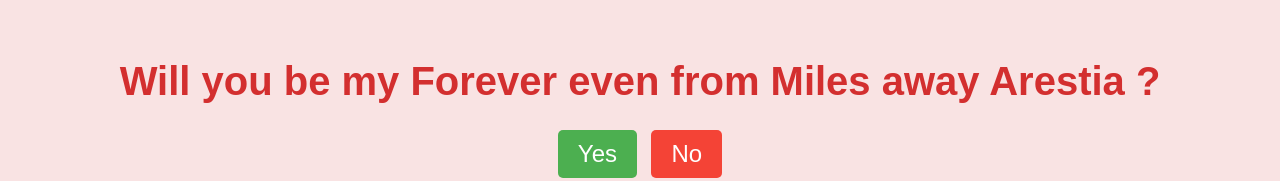
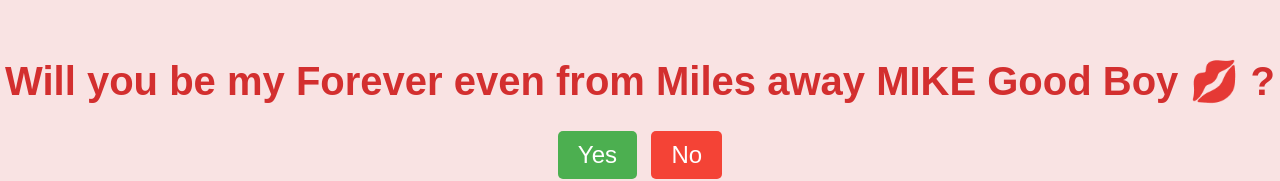
Before and after one commit to bilal9264/Crush-Propose, a plain HTML site: page index.html in a window 1280 px wide. Shown: the part 133-314 px from the top of the page. Drawn offline with Linux system fonts and the light colour scheme; no server answers.

Commit message:
index.html

```diff
--- a/index.html
+++ b/index.html
@@ -9,7 +9,7 @@
 <body>
     <div class="container">
         <h1>Will you be my Forever even from Miles away
-                        Arestia ?</h1>
+                MIKE Good Boy 💋 ?</h1>
         <div class="buttons">
             <button class="yes-button" onclick="handleYesClick()">Yes</button>
             <button class="no-button" onclick="handleNoClick()">No</button>
```
